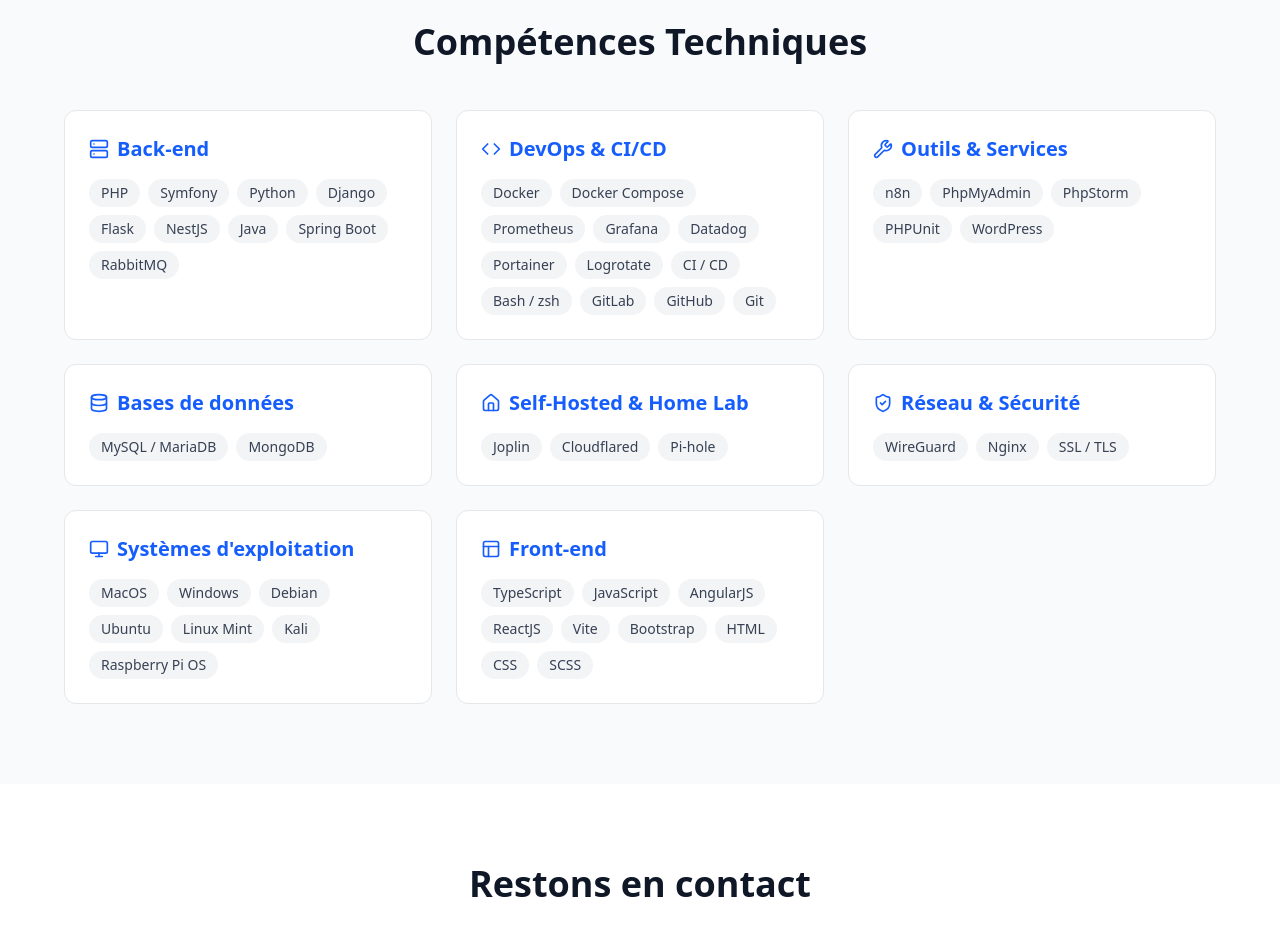
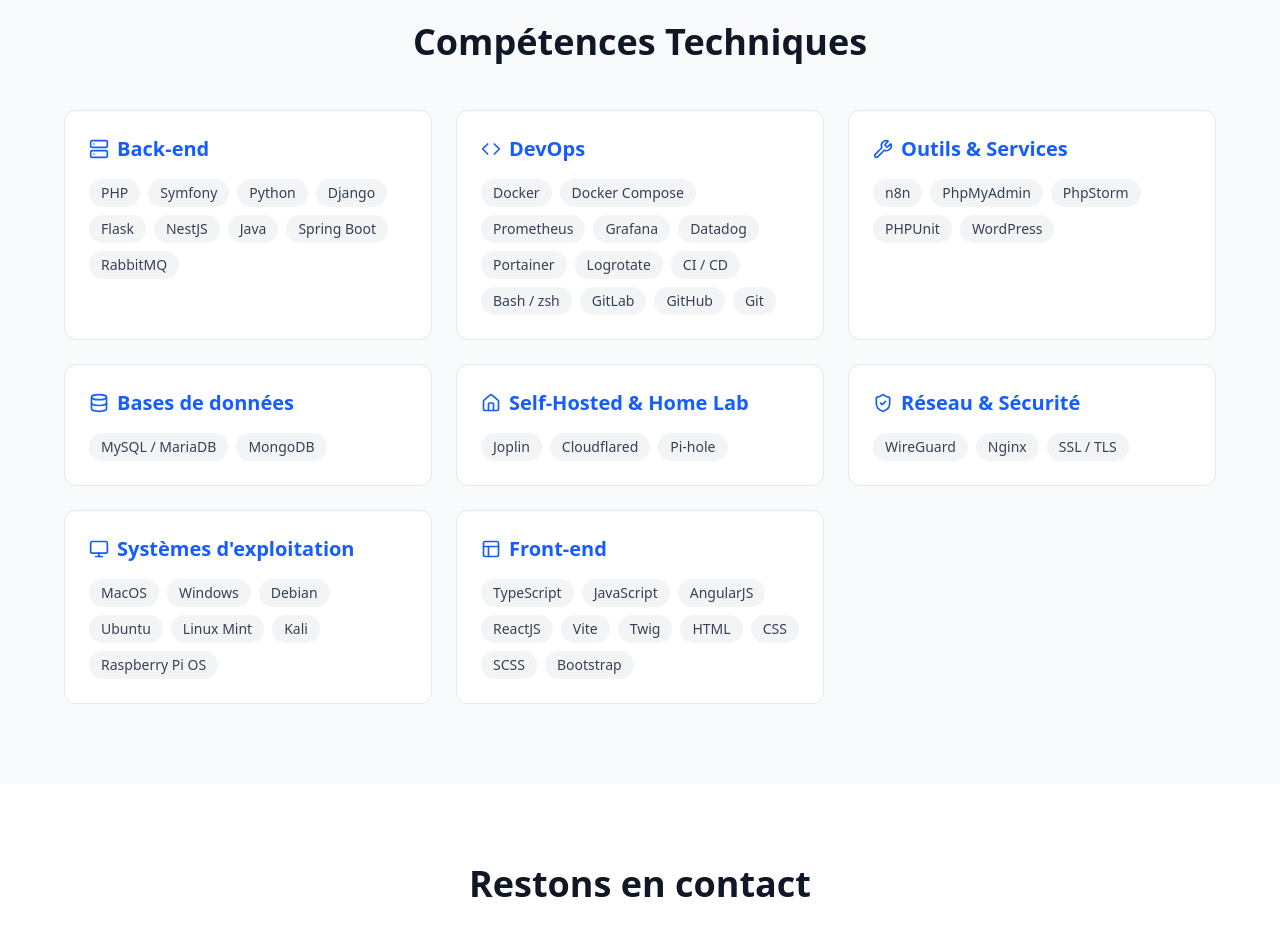
Before and after one commit to Skuskusku13/portfolio, a React (Vite) app: page / in a window 1280 px wide. Shown: the part 2960-3892 px from the top of the page. Built offline with nearby package versions, Linux system fonts and the light colour scheme.

Commit message:
change title and add boostrap

```diff
--- a/src/components/Skills.tsx
+++ b/src/components/Skills.tsx
@@ -11,7 +11,7 @@
 export default function Skills() {
   const skillSections: SkillSection[] = [
     { key: 'backend', title: 'Back-end', icon: Server },
-    { key: 'devops', title: 'DevOps & CI/CD', icon: Code },
+    { key: 'devops', title: 'DevOps', icon: Code },
     { key: 'tools', title: 'Outils & Services', icon: Wrench },
     { key: 'databases', title: 'Bases de données', icon: Database },
     { key: 'self_hosted', title: 'Self-Hosted & Home Lab', icon: Home },
--- a/src/data/index.ts
+++ b/src/data/index.ts
@@ -63,7 +63,7 @@
   self_hosted: ["Joplin", "Cloudflared", "Pi-hole"],
   network_security: ["WireGuard", "Nginx", "SSL / TLS"],
   os: ["MacOS", "Windows", "Debian", "Ubuntu", "Linux Mint", "Kali", "Raspberry Pi OS"],
-  frontend: ["TypeScript", "JavaScript", "AngularJS", "ReactJS", "Vite", "Bootstrap", "HTML", "CSS", "SCSS"],
+  frontend: ["TypeScript", "JavaScript", "AngularJS", "ReactJS", "Vite", "Twig", "HTML", "CSS", "SCSS", "Bootstrap",],
   // data_ai: ["TensorFlow", "Keras", "Scikit-learn", "Pandas", "NumPy", "Matplotlib", "PySpark"],
 };
 
```
